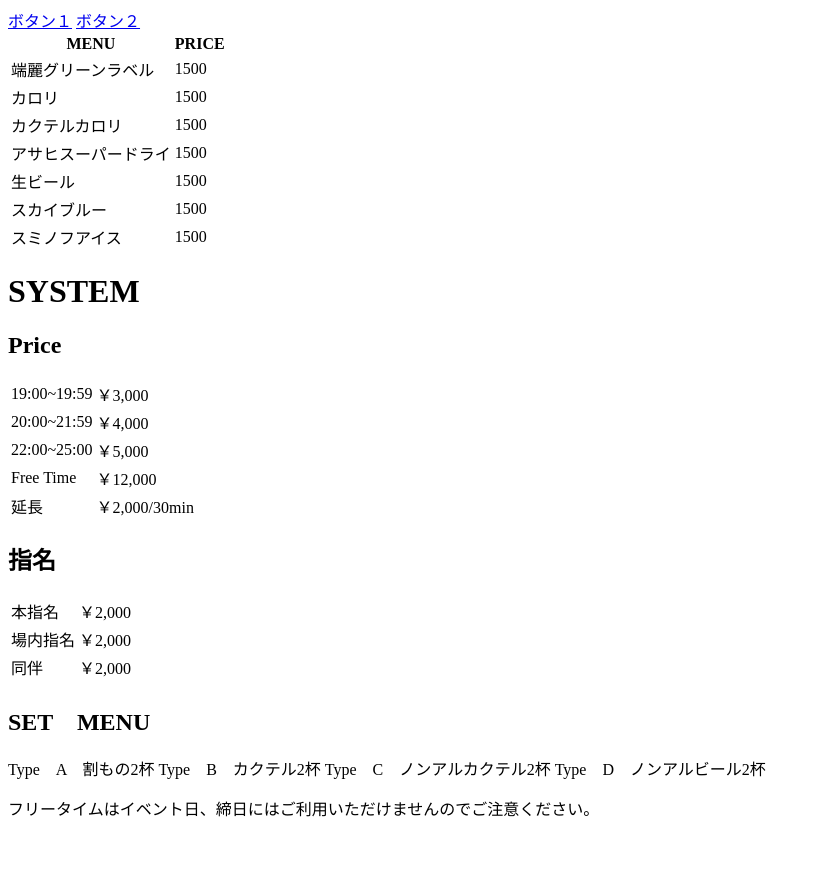
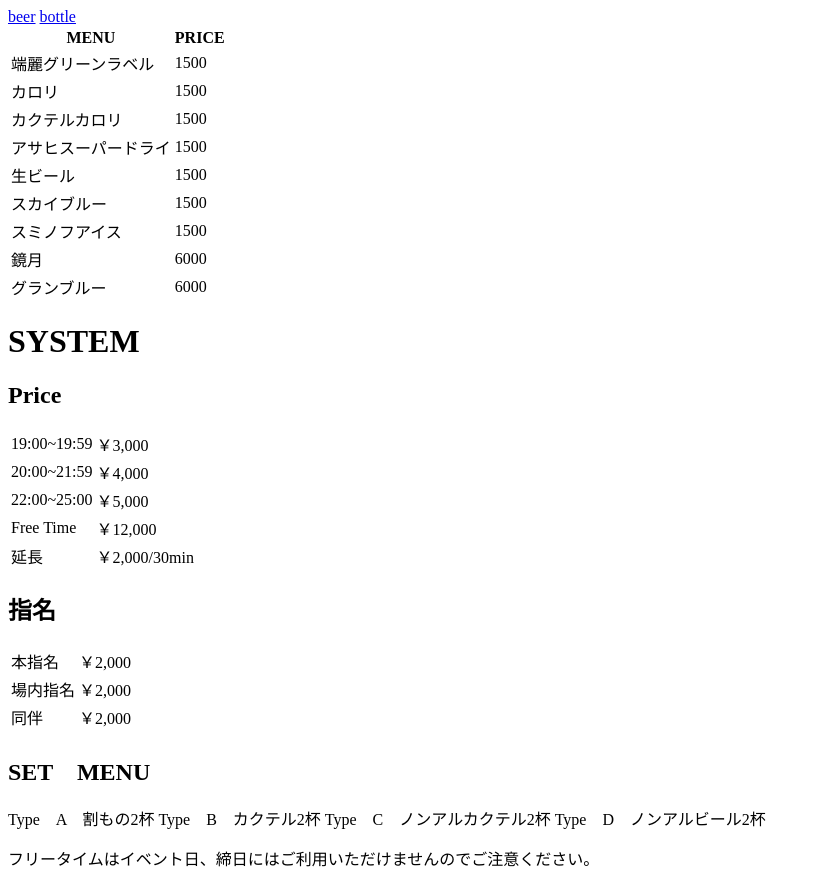
Before and after one commit to toshiro0127/fw-menu, a plain HTML site: page app/menu.html in a window 1280 px wide. Shown: the whole page, without its empty margins (0-821 px from the left). Before the commit the page ends 836 px from the top, so only its background shows below. Drawn offline with Linux system fonts and the light colour scheme.

Commit message:
商品ジャンル検索機能の修正
商品情報の修正
ジャンル別検索機能の追加
デフォルトではすべての商品が表示されるようになった。

```diff
--- a/app/js/item.js
+++ b/app/js/item.js
@@ -4,38 +4,56 @@
     name:'端麗グリーンラベル',
     price:1500,
     grade:'A',
+    genre:'beer',
   },
   carori:{
     name:'カロリ',
     price:1500,
     grade:'A',
+    genre:'beer',
   },
   coctail_carori:{
     name:'カクテルカロリ',
     price:1500,
     grade:'A',
+    genre:'beer',
   },
   Asahi_Super_Dry:{
     name:'アサヒスーパードライ',
     price:1500,
     grade:'A',
+    genre:'beer',
   },
   Nama_beer:{
     name:'生ビール',
     price:1500,
     grade:'A',
+    genre:'beer',
   },
   Sky_Blue:{
     name:'スカイブルー',
     price:1500,
     grade:'A',
+    genre:'beer',
   },
   Smirnoff_ICE:{
     name:'スミノフアイス',
     price:1500,
     grade:'A',
+    genre:'beer',
   },
-
+  Kyougetsu:{
+    name:'鏡月',
+    price:6000,
+    grade:'A',
+    genre:'bottle',
+  },
+  gland_blue:{
+    name:'グランブルー',
+    price:6000,
+    grade:'A',
+    genre:'bottle',
+  },
 
 
 
--- a/app/menu.html
+++ b/app/menu.html
@@ -10,8 +10,8 @@
      <div id="menu">
        <!-- ボタン -->
        <div id="menu-changer">
-          <a id="menu-changer-1"href="javascript: vaid(0);">ボタン１</a>
-          <a id="menu-changer-2"href="javascript: vaid(0);">ボタン２</a>
+          <a class="menu-changer" data-genre="beer" href="javascript:void(0);">beer</a>
+          <a class="menu-changer" data-genre="bottle" href="javascript:void(0);">bottle</a>
        </div>
 
        <!-- 商品情報表示テーブル　-->
@@ -57,32 +57,48 @@
   </body>
   <script src="./js/item.js"></script>
   <script type="text/javascript">
-    $(document).ready(function (){
-      for(i in window.item){
-        console.log(window.item[i].name);
-        console.log(window.item[i].price);
+    $(document).ready(function ()
+    {
+      item_render(window.item);
+
+      function item_render(items) {
+        $("div#menu table tbody tr").remove();
+        for(i in items){
           var $tr = $('<tr>');
-        var $td_n = $('<td>').text(window.item[i].name);
-        var $td_p = $('<td>').text(window.item[i].price);
+          var $td_n = $('<td>').text(items[i].name);
+          var $td_p = $('<td>').text(items[i].price);
           $tr.append($td_n);
           $tr.append($td_p);
 
           var $items = $("div#menu table tbody");
           $items.append($tr);
       }
+    }
+
+      //genreをキーに、アイテムを抽出して返す
+      //線形探索(Liner Search)アルゴリズムによって商品情報から探索してくる。
+      function item_search_by_genre(genre){
+        var _item_search_by_genre ={};//戻り値用のオブジェクト
+        for (i in window.item){　　　　//全ての商品情報を取り出してループ
+          var item = window.item[ i ];//window.item[ i ];を書くのがダルいから変数に突っ込む
+          if(item.genre === genre){　 //取り出した商品のジャンルが引数で指定されたジャンルと
+                                      //一致しているか確認
+            _item_search_by_genre[ i ] = item;//戻り値用のオブジェクトに突っ込む
+          }
+        }
+        return　_item_search_by_genre;
+      };
 
       /*ボタン１のクリックイベント*/
-      $('a#menu-changer-1').on(
+      $('a.menu-changer').on(
         'click',
         function(event){
-          alert('ボタン1がクリックされました')
-        }
+          //alert('メニュー切り替えボタンがクリックされました。')
+          //タグに data-genre が設定されているので、それを取り出してみる
+          var genre = $(this).attr('data-genre');
+          item_render(
+            item_search_by_genre(genre)
           );
-      /*ボタン2のクリックイベント*/
-      $('a#menu-changer-2').on(
-        'click',
-        function(event){
-          alert('ボタン2がクリックされました')
         }
       );
     });
```
Lines whose indentation alone changed are shown as unchanged.
